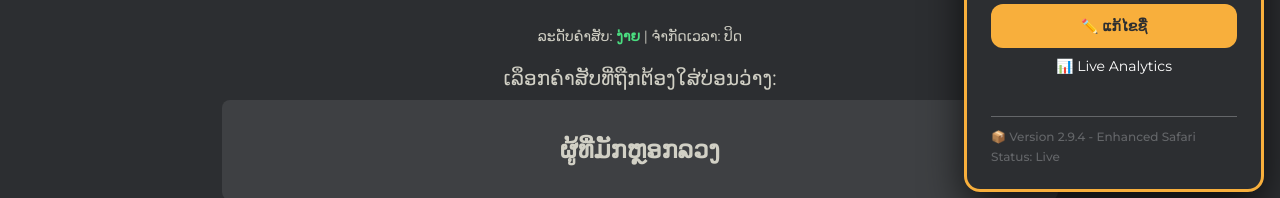
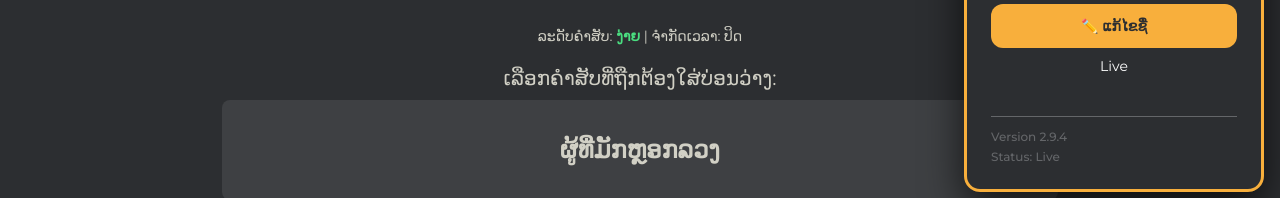
Before and after one commit to oudomsavanh/LaoTypo, a plain HTML site: page gameplay.html in a window 1280 px wide. Both pictures are taken after a click on the button 1244 px from the left and 36 px from the top of the page. Shown: the part 393-591 px from the top of the page. Drawn offline with nearby package versions, Linux system fonts and the light colour scheme; no server answers.

Commit message:
Update gameplay.html
Update words

```diff
--- a/gameplay.html
+++ b/gameplay.html
@@ -691,7 +691,7 @@
 
                 <!-- Context display area for showing word from Google Sheets Column A -->
                 <div class="mb-4 sm:mb-6 text-center">
-                    <h3 class="text-lg sm:text-xl text-sub-color mb-2">ເລຶອກຄຳສັບທີ່ຖືກຕ້ອງໃສ່ບ່ອນວ່າງ:</h3>
+                    <h3 class="text-lg sm:text-xl text-sub-color mb-2">ເລືອກຄຳສັບທີ່ຖືກຕ້ອງໃສ່ບ່ອນວ່າງ:</h3>
                     <div id="context-display" class="context-display-custom text-text-color bg-[#3e4043] rounded-lg py-3 sm:py-4 px-4 sm:px-6 min-h-[80px] sm:min-h-[100px] flex items-center justify-center text-base sm:text-2xl"></div>
                 </div>
 
@@ -909,7 +909,7 @@
             <!-- Analytics Dashboard Toggle -->
             <div class="analytics-section mb-4">
                 <button id="analytics-toggle-btn" class="w-full bg-main-color hover:bg-yellow-500 text-white py-2 px-3 rounded text-sm transition-colors duration-200">
-                    📊 Live Analytics
+                    Live
                 </button>
             </div>
 
@@ -917,7 +917,7 @@
             <div class="version-info-section">
                 <div class="version-divider"></div>
                 <div class="version-details text-xs font-medium" style="color: var(--sub-color);">
-            <p>📦 Version 2.9.4 - Enhanced Safari</p>
+            <p>Version 2.9.4</p>
         <p>Status: Live</p>
                 </div>
             </div>
```
